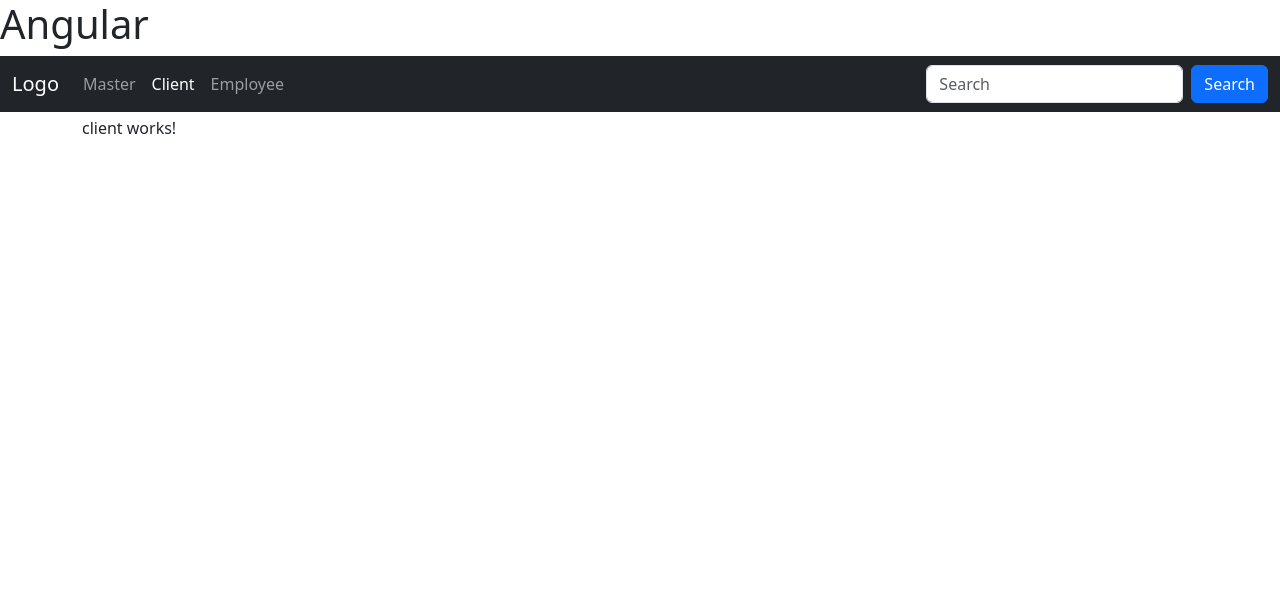
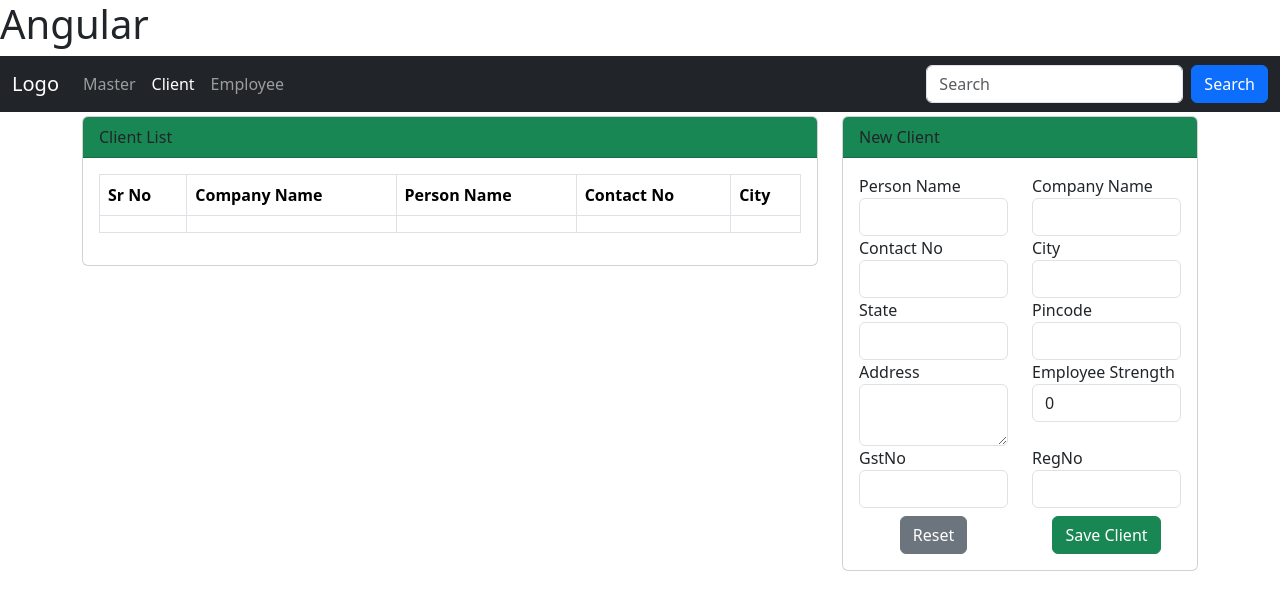
Before and after one commit to vaishnav-rajput/angular_tut, an Angular app: page /client in a window 1280 px wide. Shown: the top 610 px of the page. Built offline with nearby package versions, Linux system fonts and the light colour scheme.

Commit message:
client component and client service created

```diff
--- a/src/app/components/client/client.component.html
+++ b/src/app/components/client/client.component.html
@@ -1 +1,95 @@
-<p>client works!</p>
+<div class="row">
+    <div class="col-8">
+        <div class="card">
+            <div class="card-header bg-success">
+                Client List
+            </div>
+            <div class="card-body">
+                <div class="row">
+                    <div class="col-12">
+                        <table class="table table-bordered">
+                            <thead>
+                                <tr>
+                                    <th>Sr No</th>
+                                    <th>Company Name</th>
+                                    <th>Person Name</th>
+                                    <th>Contact No</th>
+                                    <th>City</th>
+                                </tr>
+                            </thead>
+                            <tbody>
+                                <tr>
+                                    <td></td>
+                                    <td></td>
+                                    <td></td>
+                                    <td></td>
+                                    <td></td>
+                                </tr>
+                            </tbody>
+                        </table>
+                    </div>
+                </div>
+
+            </div>
+        </div>
+    </div>
+    <div class="col-4">
+        <div class="card">
+            <div class="card-header bg-success">
+                New Client
+            </div>
+            <div class="card-body">
+                <div class="row">
+                <div class="col-6">
+                    <label for=""> Person Name </label>
+                    <input type="text" [(ngModel)]="clientObj.contactPersonName" class="form-control"/>
+                </div>
+                <div class="col-6">
+                    <label for=""> Company Name </label>
+                    <input type="text" [(ngModel)]="clientObj.companyName" class="form-control"/>
+                </div>
+                <div class="col-6">
+                    <label for="">  Contact No </label>
+                    <input type="text" [(ngModel)]="clientObj.contactNo" class="form-control"/>
+                </div>
+                <div class="col-6">
+                    <label for="">  City </label>
+                    <input type="text" [(ngModel)]="clientObj.city" class="form-control"/>
+                </div>
+                <div class="col-6">
+                    <label for="">  State </label>
+                    <input type="text" [(ngModel)]="clientObj.state" class="form-control"/>
+                </div>
+                <div class="col-6">
+                    <label for="">  Pincode </label>
+                    <input type="text" [(ngModel)]="clientObj.pincode" class="form-control"/>
+                </div>
+                <div class="col-6">
+                    <label for="">  Address </label>
+                    <textarea type="text" [(ngModel)]="clientObj.address" class="form-control"></textarea>
+                </div>
+                <div class="col-6">
+                    <label for="">  Employee Strength </label>
+                    <input type="text" [(ngModel)]="clientObj.employeeStrength" class="form-control"/>
+                </div>
+                <div class="col-6">
+                    <label for=""> GstNo </label>
+                    <input type="text" [(ngModel)]="clientObj.gstNo" class="form-control"/>
+                </div>
+                <div class="col-6">
+                    <label for=""> RegNo </label>
+                    <input type="text" [(ngModel)]="clientObj.regNo" class="form-control"/>
+                </div>
+                </div>
+                <div class="row pt-2">
+                    <div class="col-6 text-center">
+                        <div class="btn btn-secondary">Reset</div>
+                    </div>
+                    <div class="col-6 text-center">
+                        <div class="btn btn-success" (click) = "onSaveClient()">Save Client</div>
+                    </div>
+                </div>
+            </div>
+        </div>
+    </div>
+</div>
--- a/src/app/components/client/client.component.ts
+++ b/src/app/components/client/client.component.ts
@@ -1,12 +1,21 @@
+import { CommonModule } from '@angular/common';
 import { Component } from '@angular/core';
+import { Client } from '../../model/class/Client';
+import { FormsModule } from '@angular/forms';
 
 @Component({
   selector: 'app-client',
   standalone: true,
-  imports: [],
+  imports: [CommonModule, FormsModule],
   templateUrl: './client.component.html',
   styleUrl: './client.component.css'
 })
 export class ClientComponent {
 
+  clientObj : Client = new Client()
+  clientList: Client[] = [];
+
+  onSaveClient(){
+
+  }
 }
--- /dev/null
+++ b/src/app/model/class/Client.ts
@@ -0,0 +1,28 @@
+// whenever we want to create an object that we have to bind to the form then create a class
+export class Client {
+        clientId:          number;
+        contactPersonName: string;
+        companyName:       string;
+        address:           string;
+        city:              string;
+        pincode:           string;
+        state:             string;
+        employeeStrength:  number;
+        gstNo:             string;
+        contactNo:         string;
+        regNo:             string;
+
+    constructor(){
+        this.clientId = 0;
+        this.employeeStrength = 0;
+        this.address = '';
+        this.city = '';
+        this.companyName = '';
+        this.contactNo = '';
+        this.state = '';
+        this.regNo = '';
+        this.gstNo = '';
+        this.pincode = '';
+        this.contactPersonName = ''
+    }
+}
```
Also changed, not shown: src/app/services/client.service.ts (added, +17 -0 lines), 1 other file (tests, documents, lock files or other folders).
